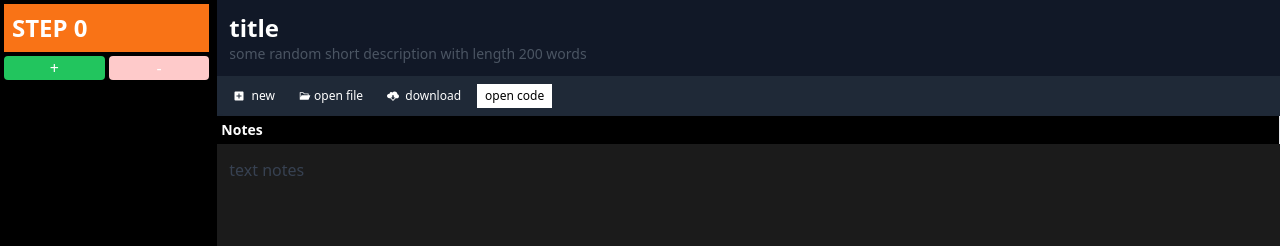
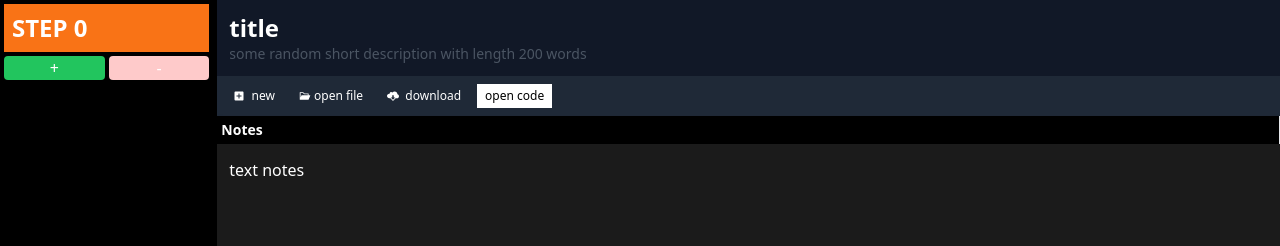
Before and after one commit to BapunHansdah/doc-code-step, a React (Create React App) app in the folder client/: page / in a window 1280 px wide. Both pictures are taken after a click on the button "open note". Shown: the top 246 px of the page. Built offline with nearby package versions, Linux system fonts and the light colour scheme.

Commit message:
markdown fixed

```diff
--- a/client/package.json
+++ b/client/package.json
@@ -28,6 +28,7 @@
     "redux": "4.1.0",
     "redux-persist": "6.0.0",
     "redux-thunk": "2.3.0",
+    "rehype-raw": "^6.1.1",
     "tailwind-colors": "^1.1.0"
   },
   "devDependencies": {
--- a/client/src/components/main.js
+++ b/client/src/components/main.js
@@ -17,6 +17,7 @@ import { BiSave } from "react-icons/bi";
 import { MdAddBox } from "react-icons/md";
 import _ from "lodash"
 import ReactMarkdown from 'react-markdown'
+import rehypeRaw from 'rehype-raw'
 
 
 Modal.setAppElement("#root");
@@ -132,14 +133,6 @@ function Main() {
 
 
 
-
-
-  // useEffect(()=>{
-
-  //    const getSteps = );
-  //    setStep(getSteps || Data)
-
-  // },[])
 
 
 
@@ -701,7 +694,7 @@ function Main() {
                 }
                 </div>
               </div>
-{/*----------------------------------------editor setion ---------------------------------------------*/}
+{/*----------------------------------------editor section ---------------------------------------------*/}
 
             </div>
             </div>
@@ -713,9 +706,9 @@ function Main() {
                   <div className="h-[80vh] overflow-y-scroll mx-auto relative">
                    <div className="h-full">
                       {/*notes*/}
-                       <div className={`${!showtextEditor?"hidden":"block"}`}><textarea className="w-full text-white bg-[#2d2d2d] h-[80vh] p-3 border-none" value={notes} onChange={handleNoteInput}></textarea></div>
+                       <div className={`${!showtextEditor?"hidden":"block"}`}><textarea className="w-full text-white bg-[#2d2d2d] h-[80vh] p-3 border border-white" value={notes} onChange={handleNoteInput}></textarea></div>
                        {/*note editor*/}
-                       <div className={`${showtextEditor?"hidden":"block"} text-white p-3 bg-[#1b1b1b]  h-[80vh]`}><ReactMarkdown className="prose prose-headings:text-white">{step[stepselect].notes}</ReactMarkdown></div>
+                       <div className={`${showtextEditor?"hidden":"block"} text-white p-3 bg-[#1b1b1b] overflow-y-scroll w-full h-[80vh]`}><ReactMarkdown rehypePlugins={[rehypeRaw]} className="prose prose-headings:text-white prose-white max-w-none">{step[stepselect].notes}</ReactMarkdown></div>
                    </div>
                    <span onClick={textEditor} className="fixed right-10 cursor-pointer hidden md:block bottom-10">{!showtextEditor ? <RiEditBoxFill size={40}/>:<RiBookReadFill size={39}/>}</span>
                   </div>
--- a/client/src/index.css
+++ b/client/src/index.css
@@ -33,7 +33,7 @@ input[type="file"] {
 }
 
 textarea {
-    border: none;
+
     overflow: auto;
     outline: none;
 
--- a/client/tailwind.config.js
+++ b/client/tailwind.config.js
@@ -12,6 +12,46 @@ module.exports = {
       lg: '1024px',
       xl: '1280px',
       '2xl': '1536px',
+    },
+    extend:{
+      typography:({theme})=>({
+        white:{
+          css:{
+            '--tw-prose-body': theme('colors.white'),
+            '--tw-prose-headings': theme('colors.white'),
+            '--tw-prose-lead': theme('colors.white'),
+            '--tw-prose-links': theme('colors.white'),
+            '--tw-prose-bold': theme('colors.white'),
+            '--tw-prose-counters': theme('colors.white'),
+            '--tw-prose-bullets': theme('colors.white'),
+            '--tw-prose-hr': theme('colors.white'),
+            '--tw-prose-quotes': theme('colors.white'),
+            '--tw-prose-quote-borders': theme('colors.white'),
+            '--tw-prose-captions': theme('colors.white'),
+            '--tw-prose-code': theme('colors.white'),
+            '--tw-prose-pre-code': theme('colors.white'),
+            '--tw-prose-pre-bg': theme('colors.white'),
+            '--tw-prose-th-borders': theme('colors.white'),
+            '--tw-prose-td-borders': theme('colors.white'),
+            '--tw-prose-invert-body': theme('colors.black'),
+            '--tw-prose-invert-headings': theme('colors.black'),
+            '--tw-prose-invert-lead': theme('colors.black'),
+            '--tw-prose-invert-links': theme('colors.black'),
+            '--tw-prose-invert-bold': theme('colors.black'),
+            '--tw-prose-invert-counters': theme('colors.black'),
+            '--tw-prose-invert-bullets': theme('colors.black'),
+            '--tw-prose-invert-hr': theme('colors.black'),
+            '--tw-prose-invert-quotes': theme('colors.black'),
+            '--tw-prose-invert-quote-borders': theme('colors.black'),
+            '--tw-prose-invert-captions': theme('colors.black'),
+            '--tw-prose-invert-code': theme('colors.black'),
+            '--tw-prose-invert-pre-code': theme('colors.black'),
+            '--tw-prose-invert-pre-bg': 'rgb(0 0 0 / 50%)',
+            '--tw-prose-invert-th-borders': theme('colors.black'),
+            '--tw-prose-invert-td-borders': theme('colors.black'),
+          }
+        }
+      })
     },
     colors: ({ colors }) => ({
       inherit: colors.inherit,
```
Also changed, not shown: 13 other files (tests, documents, lock files or other folders).
